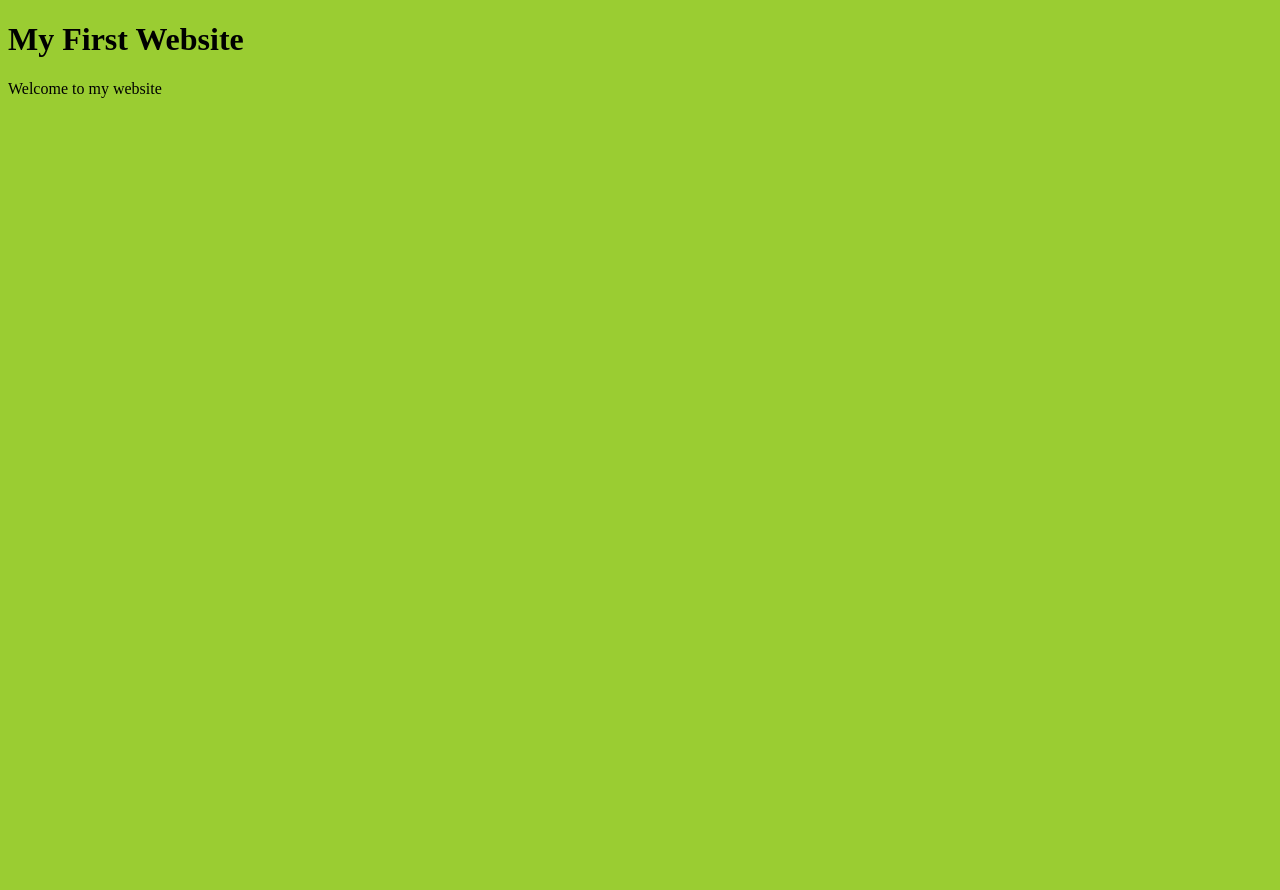
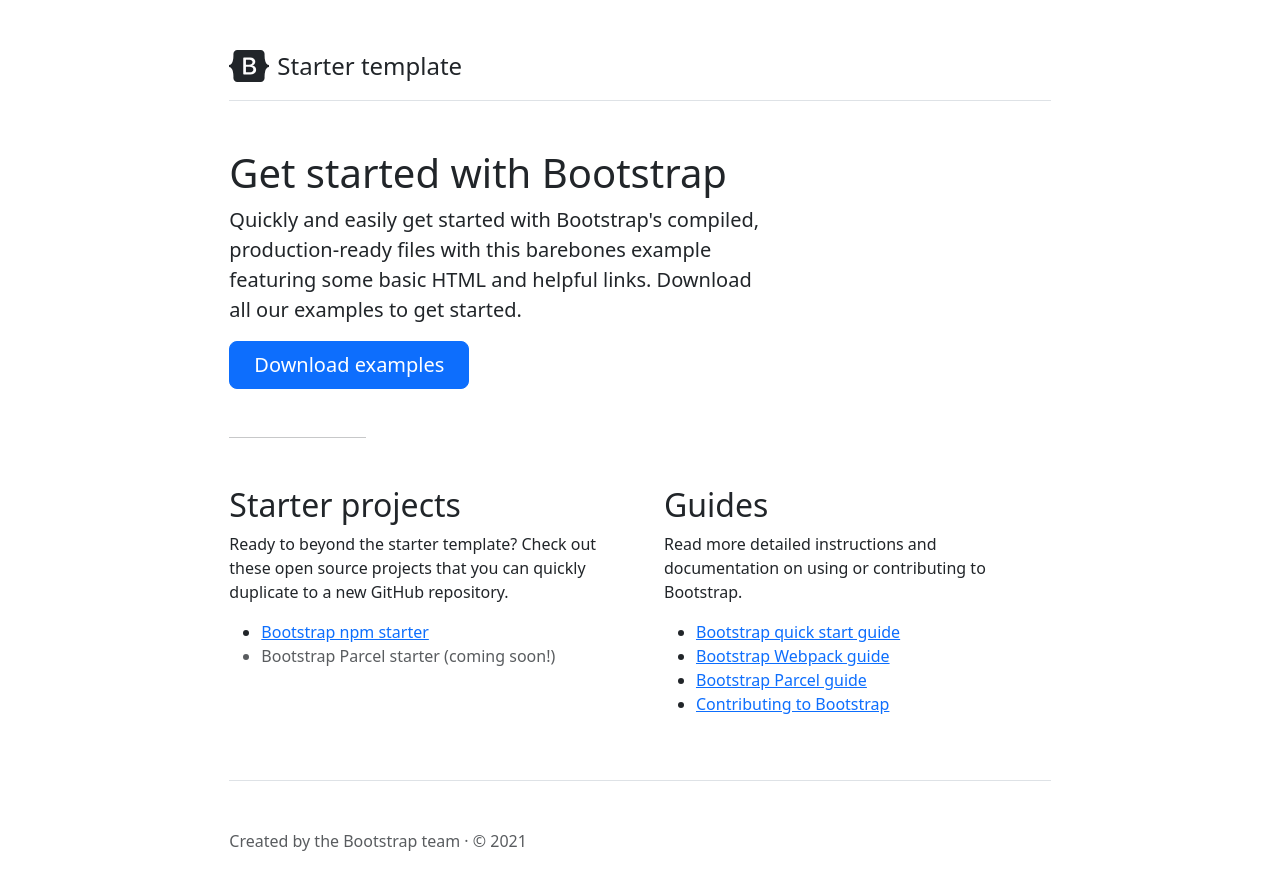
Before and after one commit to sheebarl/sheeba.github.io, a plain HTML site: page index.html in a window 1280 px wide. Before the commit the page ends 800 px from the top, so only its background shows below. Drawn offline with nearby package versions, Linux system fonts and the light colour scheme.

Commit message:
Updated index.html

```diff
--- a/index.html
+++ b/index.html
@@ -1,11 +1,90 @@
-<!DOCTYPE html>
+<!doctype html>
 <html lang="en">
-<head>
-    <meta charset="UTF-8">
-    <title>Sheeba</title>
-</head>
-<body bgcolor="#9acd32">
-<h1 color="blue">My First Website</h1>
-<p>Welcome to my website</p>
-</body>
+  <head>
+    <meta charset="utf-8">
+    <meta name="viewport" content="width=device-width, initial-scale=1">
+    <meta name="description" content="">
+    <meta name="author" content="Mark Otto, Jacob Thornton, and Bootstrap contributors">
+    <meta name="generator" content="Hugo 0.88.1">
+    <title>Starter Template · Bootstrap v5.1</title>
+
+    <link rel="canonical" href="https://getbootstrap.com/docs/5.1/examples/starter-template/">
+
+
+
+    <!-- Bootstrap core CSS -->
+<link href="bootstrap.min.css" rel="stylesheet">
+
+    <style>
+      .bd-placeholder-img {
+        font-size: 1.125rem;
+        text-anchor: middle;
+        -webkit-user-select: none;
+        -moz-user-select: none;
+        user-select: none;
+      }
+
+      @media (min-width: 768px) {
+        .bd-placeholder-img-lg {
+          font-size: 3.5rem;
+        }
+      }
+    </style>
+
+
+    <!-- Custom styles for this template -->
+    <link href="starter-template.css" rel="stylesheet">
+  </head>
+  <body>
+
+<div class="col-lg-8 mx-auto p-3 py-md-5">
+  <header class="d-flex align-items-center pb-3 mb-5 border-bottom">
+    <a href="/" class="d-flex align-items-center text-dark text-decoration-none">
+      <svg xmlns="http://www.w3.org/2000/svg" width="40" height="32" class="me-2" viewBox="0 0 118 94" role="img"><title>Bootstrap</title><path fill-rule="evenodd" clip-rule="evenodd" d="M24.509 0c-6.733 0-11.715 5.893-11.492 12.284.214 6.14-.064 14.092-2.066 20.577C8.943 39.365 5.547 43.485 0 44.014v5.972c5.547.529 8.943 4.649 10.951 11.153 2.002 6.485 2.28 14.437 2.066 20.577C12.794 88.106 17.776 94 24.51 94H93.5c6.733 0 11.714-5.893 11.491-12.284-.214-6.14.064-14.092 2.066-20.577 2.009-6.504 5.396-10.624 10.943-11.153v-5.972c-5.547-.529-8.934-4.649-10.943-11.153-2.002-6.484-2.28-14.437-2.066-20.577C105.214 5.894 100.233 0 93.5 0H24.508zM80 57.863C80 66.663 73.436 72 62.543 72H44a2 2 0 01-2-2V24a2 2 0 012-2h18.437c9.083 0 15.044 4.92 15.044 12.474 0 5.302-4.01 10.049-9.119 10.88v.277C75.317 46.394 80 51.21 80 57.863zM60.521 28.34H49.948v14.934h8.905c6.884 0 10.68-2.772 10.68-7.727 0-4.643-3.264-7.207-9.012-7.207zM49.948 49.2v16.458H60.91c7.167 0 10.964-2.876 10.964-8.281 0-5.406-3.903-8.178-11.425-8.178H49.948z" fill="currentColor"></path></svg>
+      <span class="fs-4">Starter template</span>
+    </a>
+  </header>
+
+  <main>
+    <h1>Get started with Bootstrap</h1>
+    <p class="fs-5 col-md-8">Quickly and easily get started with Bootstrap's compiled, production-ready files with this barebones example featuring some basic HTML and helpful links. Download all our examples to get started.</p>
+
+    <div class="mb-5">
+      <a href="../examples/" class="btn btn-primary btn-lg px-4">Download examples</a>
+    </div>
+
+    <hr class="col-3 col-md-2 mb-5">
+
+    <div class="row g-5">
+      <div class="col-md-6">
+        <h2>Starter projects</h2>
+        <p>Ready to beyond the starter template? Check out these open source projects that you can quickly duplicate to a new GitHub repository.</p>
+        <ul class="icon-list">
+          <li><a href="https://github.com/twbs/bootstrap-npm-starter" rel="noopener" target="_blank">Bootstrap npm starter</a></li>
+          <li class="text-muted">Bootstrap Parcel starter (coming soon!)</li>
+        </ul>
+      </div>
+
+      <div class="col-md-6">
+        <h2>Guides</h2>
+        <p>Read more detailed instructions and documentation on using or contributing to Bootstrap.</p>
+        <ul class="icon-list">
+          <li><a href="../getting-started/introduction/">Bootstrap quick start guide</a></li>
+          <li><a href="../getting-started/webpack/">Bootstrap Webpack guide</a></li>
+          <li><a href="../getting-started/parcel/">Bootstrap Parcel guide</a></li>
+          <li><a href="../getting-started/contribute/">Contributing to Bootstrap</a></li>
+        </ul>
+      </div>
+    </div>
+  </main>
+  <footer class="pt-5 my-5 text-muted border-top">
+    Created by the Bootstrap team &middot; &copy; 2021
+  </footer>
+</div>
+
+
+    <script src="../assets/dist/js/bootstrap.bundle.min.js"></script>
+
+
+  </body>
 </html>
```
